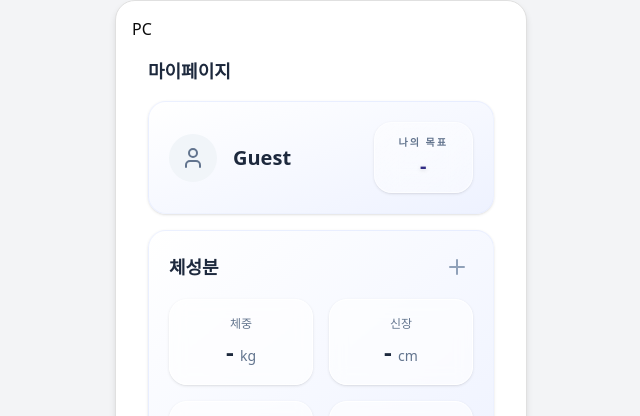
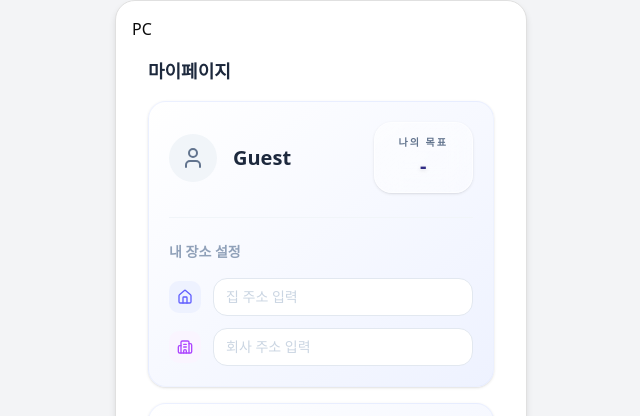
Before and after one commit to cjswogud12/food_plan_frontend_deploy, a Next.js app: page /mypage in a window 1280 px wide. Shown: the top 416 px of the page, without its empty margins (319-959 px from the left). Built offline with nearby package versions, Linux system fonts and the light colour scheme; no server answers.

Commit message:
update: 마이페이지 주소 설정(work/home) 및 API 경로 수정

```diff
--- a/src/api/index.ts
+++ b/src/api/index.ts
@@ -269,7 +269,7 @@ export async function selectMenuItem(menu_item_id: number, meal_type: string, re
 
 // --- 주변 식당 검색 (entrypoint Agent Node A) ---
 export async function fetchMenuSave(label: string, address_text: string, lat: number, lng: number, radius_m: number) {
-    return postJson("/recommand/menu-save", {
+    return postJson("/recommend/menu-save", {
         label,
         address_text,
         lat,
--- a/src/components/mypage/MypageProfileTarget.tsx
+++ b/src/components/mypage/MypageProfileTarget.tsx
@@ -1,7 +1,7 @@
 "use client";
 
 import { useState, useEffect } from "react";
-import { User as UserIcon } from "lucide-react";
+import { User as UserIcon, Home, Building2, Save } from "lucide-react";
 import { Record, User } from "@/types/definitions";
 import { getUser, getUserGoal, getInbody, getBodyClassification } from "@/api/index";
 import { useUserStore } from "@/store";
@@ -18,6 +18,45 @@ export default function MypageProfileTarget({ foodrecords = [], goal: propGoal }
     // Local State
     const [goal, setGoal] = useState<string>(propGoal || "-");
     const [suggestedGoal, setSuggestedGoal] = useState<string>("-");
+
+    // Address State
+    const [homeAddress, setHomeAddress] = useState("");
+    const [workAddress, setWorkAddress] = useState("");
+    const [isAddressChanged, setIsAddressChanged] = useState(false);
+
+    // Initial Address Load
+    useEffect(() => {
+        const savedLocations = localStorage.getItem("user_locations");
+        if (savedLocations) {
+            try {
+                const parsed = JSON.parse(savedLocations);
+                const home = parsed.find((l: any) => l.label === "home");
+                const work = parsed.find((l: any) => l.label === "work" || l.label === "company"); // Support 'company' for backward compatibility if needed, but primary is 'work'
+                if (home) setHomeAddress(home.address_text || "");
+                if (work) setWorkAddress(work.address_text || "");
+            } catch (e) {
+                console.error("Failed to parse user_locations", e);
+            }
+        }
+    }, []);
+
+    const handleSaveAddress = () => {
+        const locations = [
+            {
+                label: "home",
+                address_text: homeAddress.trim(),
+                radius_m: 500, // Default radius
+            },
+            {
+                label: "work",
+                address_text: workAddress.trim(),
+                radius_m: 500, // Default radius
+            },
+        ];
+        localStorage.setItem("user_locations", JSON.stringify(locations));
+        setIsAddressChanged(false);
+        alert("주소가 저장되었습니다.");
+    };
 
 
     const getGoalFromStage = (stage1: string | number | undefined | null): string => {
@@ -133,7 +172,8 @@ export default function MypageProfileTarget({ foodrecords = [], goal: propGoal }
 
     return (
         <section className="bg-gradient-to-br from-white to-indigo-50 rounded-2xl p-5 shadow-sm border border-indigo-100/50">
-            <div className="card-container w-full">
+            <div className="card-container w-full space-y-6">
+                {/* Top: User & Goal */}
                 <div className="flex items-center justify-between">
                     {/* Left: User Info */}
                     <div className="flex items-center gap-4">
@@ -157,6 +197,61 @@ export default function MypageProfileTarget({ foodrecords = [], goal: propGoal }
                         </div>
                     </div>
                 </div>
+
+                {/* Divider */}
+                <div className="h-px bg-slate-100 w-full" />
+
+                {/* Bottom: Address Inputs */}
+                <div className="space-y-4">
+                    <h3 className="text-sm font-bold text-slate-400">내 장소 설정</h3>
+
+                    <div className="space-y-3">
+                        {/* Home Address */}
+                        <div className="flex items-center gap-3">
+                            <div className="w-8 h-8 rounded-lg bg-indigo-50 flex items-center justify-center flex-shrink-0">
+                                <Home size={16} className="text-indigo-500" />
+                            </div>
+                            <input
+                                type="text"
+                                value={homeAddress}
+                                onChange={(e) => {
+                                    setHomeAddress(e.target.value);
+                                    setIsAddressChanged(true);
+                                }}
+                                placeholder="집 주소 입력"
+                                className="flex-1 bg-white border border-slate-200 rounded-xl px-3 py-2 text-sm text-slate-700 placeholder:text-slate-300 focus:outline-none focus:border-indigo-300 transition-all"
+                            />
+                        </div>
+
+                        {/* Company Address */}
+                        <div className="flex items-center gap-3">
+                            <div className="w-8 h-8 rounded-lg bg-purple-50 flex items-center justify-center flex-shrink-0">
+                                <Building2 size={16} className="text-purple-500" />
+                            </div>
+                            <input
+                                type="text"
+                                value={workAddress}
+                                onChange={(e) => {
+                                    setWorkAddress(e.target.value);
+                                    setIsAddressChanged(true);
+                                }}
+                                placeholder="회사 주소 입력"
+                                className="flex-1 bg-white border border-slate-200 rounded-xl px-3 py-2 text-sm text-slate-700 placeholder:text-slate-300 focus:outline-none focus:border-purple-300 transition-all"
+                            />
+                        </div>
+                    </div>
+
+                    {/* Save Button (Visible only when changed) */}
+                    {isAddressChanged && (
+                        <button
+                            onClick={handleSaveAddress}
+                            className="w-full flex items-center justify-center gap-2 py-2.5 bg-slate-800 text-white rounded-xl text-sm font-bold hover:bg-slate-700 active:scale-[0.98] transition-all shadow-md shadow-slate-200"
+                        >
+                            <Save size={16} />
+                            <span>변경사항 저장</span>
+                        </button>
+                    )}
+                </div>
             </div>
         </section>
     )
```
